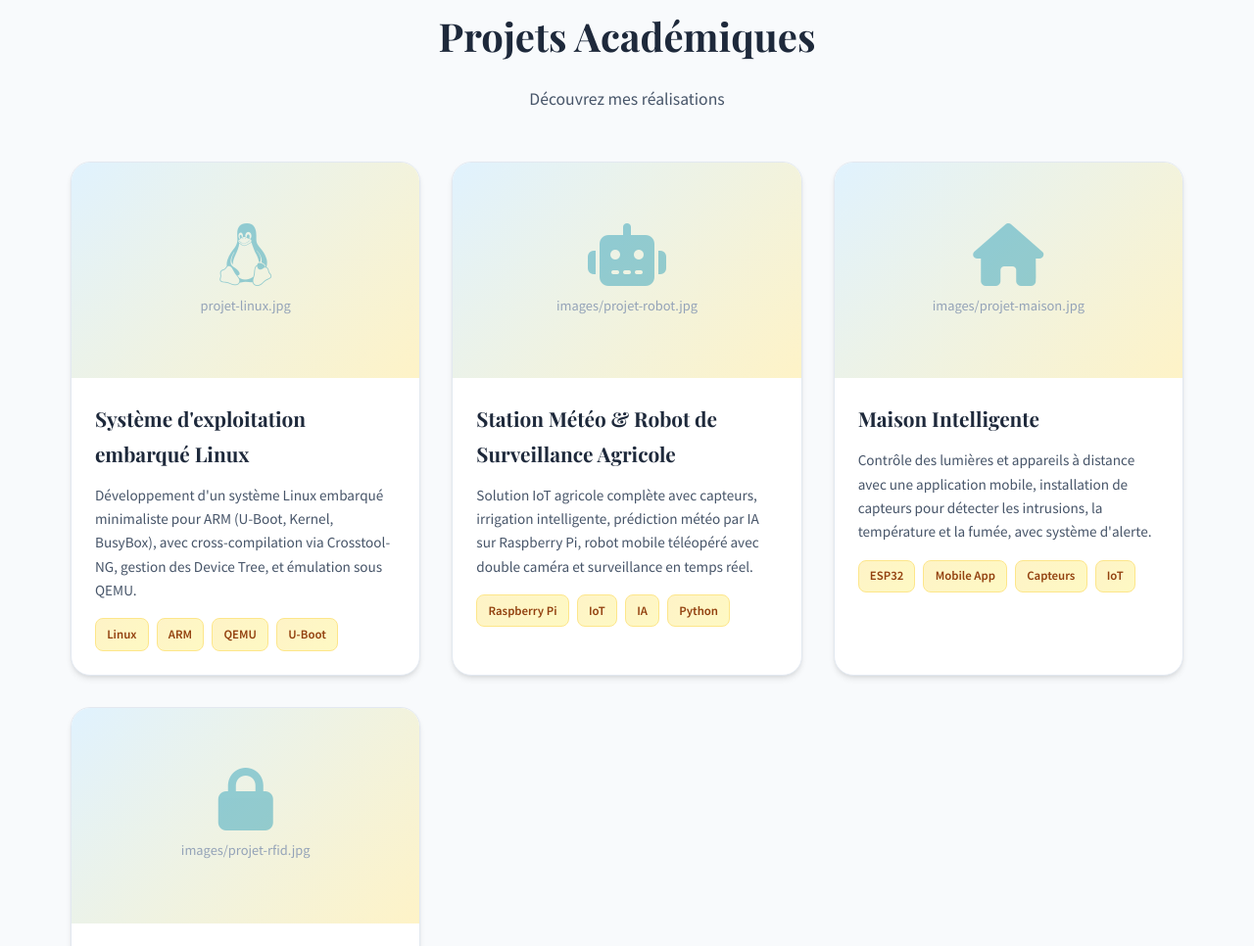
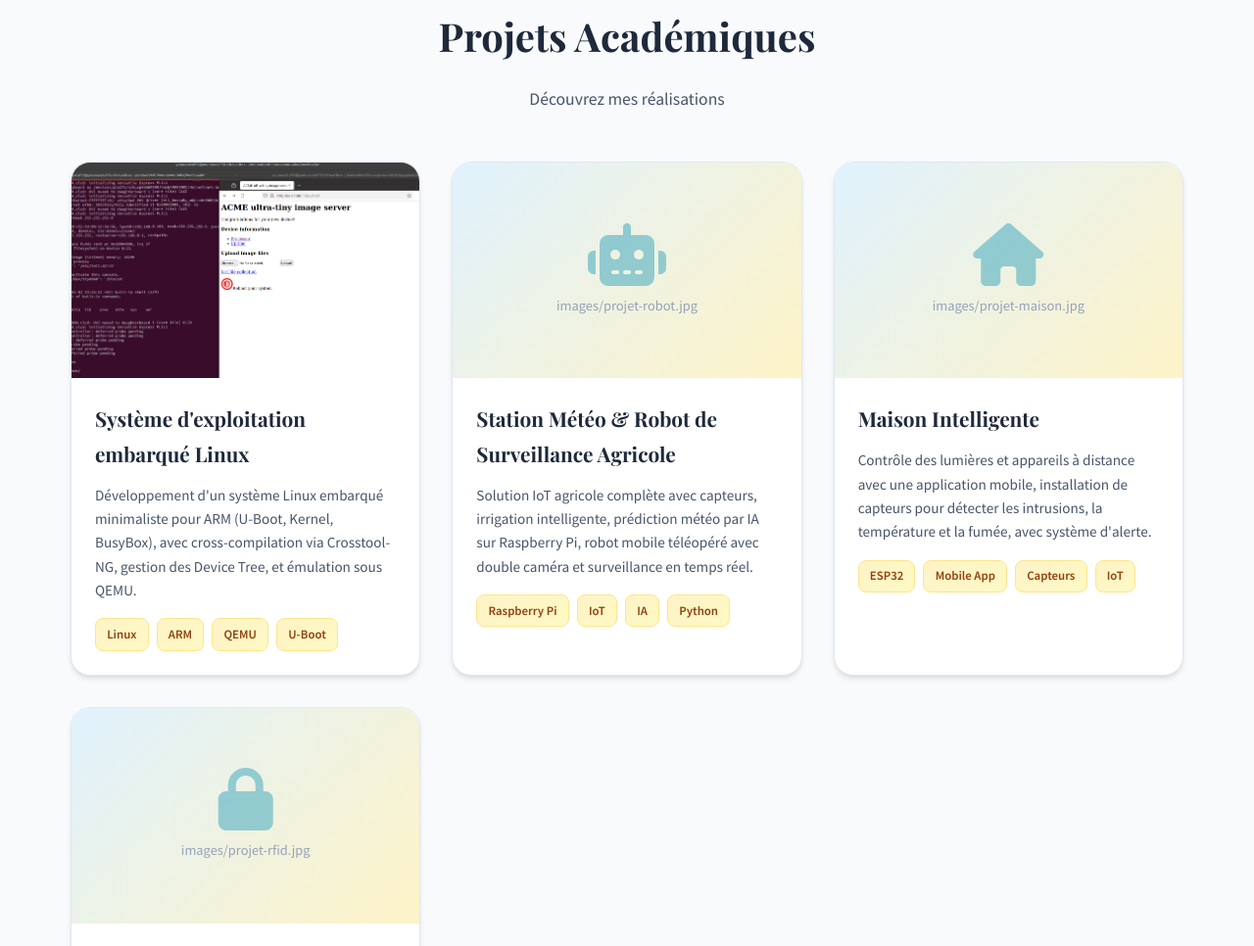
Before and after one commit to youness-ouhaddou/portfolio-PFE-Youness-Ouhaddou, a plain HTML site: page index.html in a window 1280 px wide. Shown: the part 2742-3708 px from the top of the page at 98% size. Drawn offline with nearby package versions, Linux system fonts and the light colour scheme.

Commit message:
Update project card image for Linux project
Replaced placeholder div with actual image for Linux project.

```diff
--- a/index.html
+++ b/index.html
@@ -1125,12 +1125,7 @@
             -->
             <div class="project-card fade-in">
                 <div class="project-image">
-                    <!-- Remplacez cette div par votre image: -->
-                    <!-- <img src="images/projet-linux.jpg" alt="Système Linux embarqué"> -->
-                    <div class="project-image-placeholder">
-                        <i class="fab fa-linux"></i>
-                        <span>projet-linux.jpg</span>
-                    </div>
+                    <img src="images/projet-linux.jpg" alt="Système Linux embarqué">
                 </div>
                 <div class="project-content">
                     <h3 class="project-title">Système d'exploitation embarqué Linux</h3>
```
